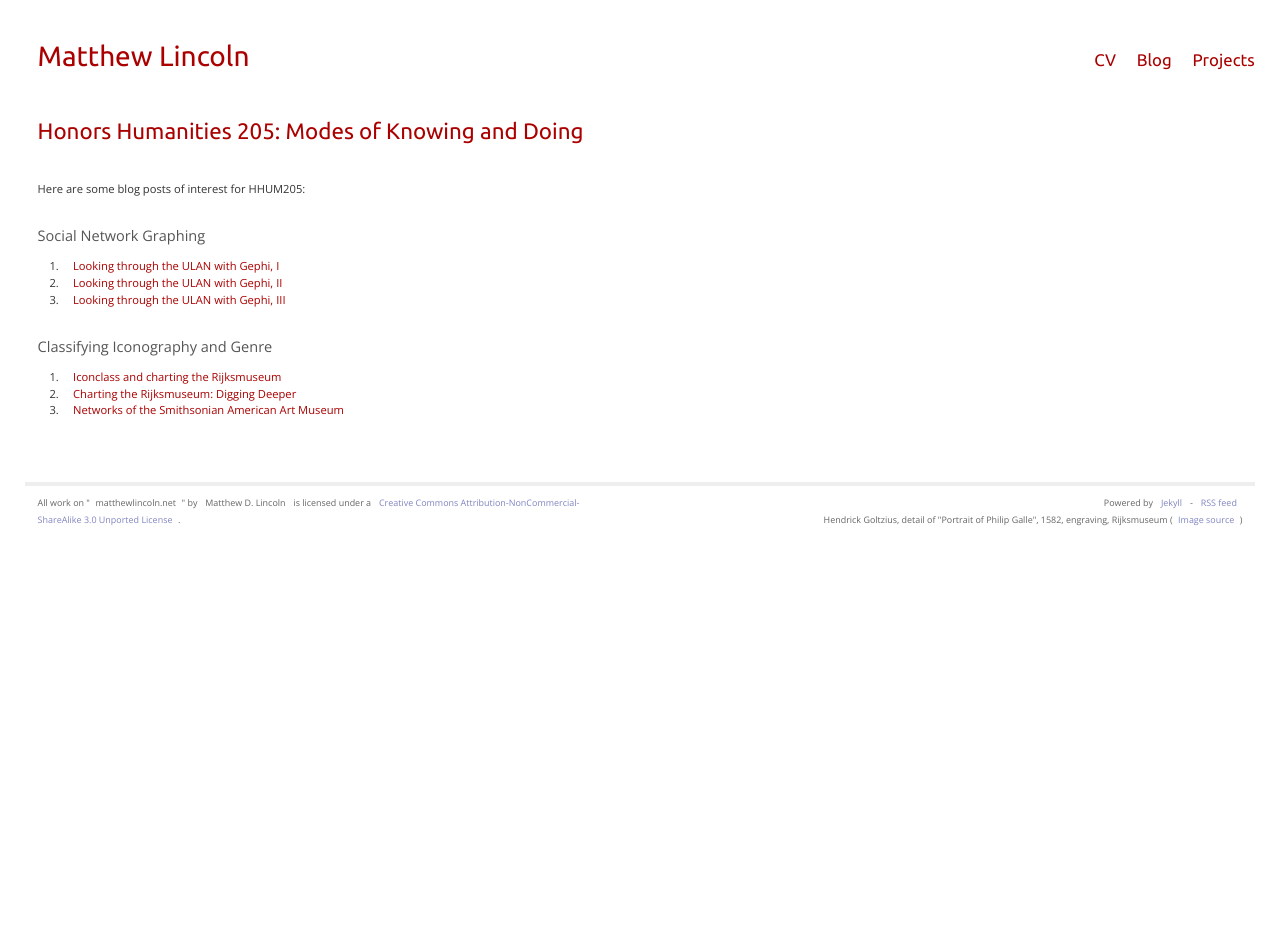
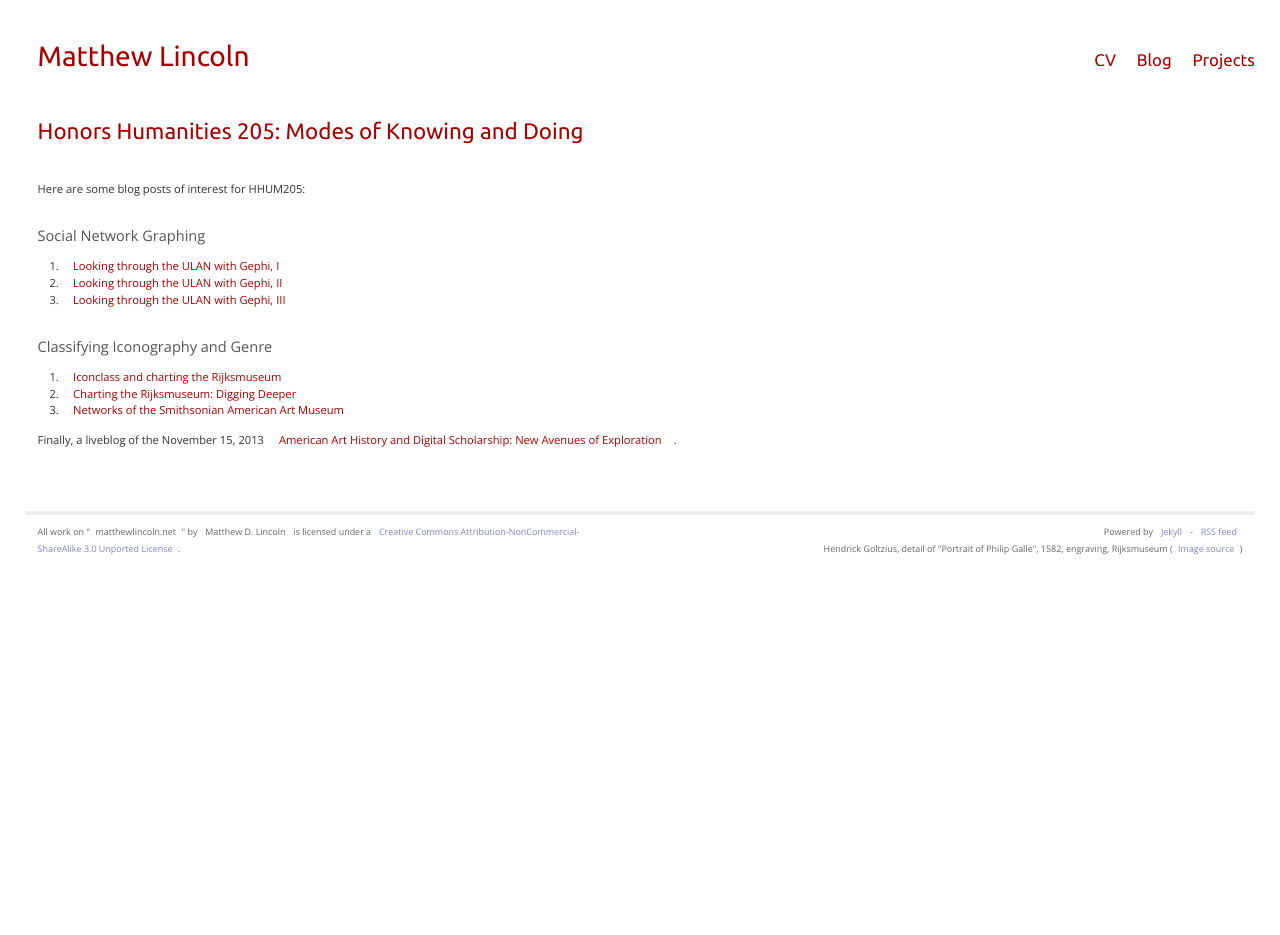
Before and after one commit to mdlincoln/mdlincoln.github.io, a Jekyll site: the page built from hhum205.md, in a window 1280 px wide. Built offline with Jekyll 4.4.1, drawn with Linux system fonts in a browser that asks for light colours.

Commit message:
HHUM link to AAA symposium blog

```diff
--- a/hhum205.md
+++ b/hhum205.md
@@ -20,3 +20,5 @@ Here are some blog posts of interest for HHUM205:
 4. [Iconclass and charting the Rijksmuseum](/2013/09/18/iconclass-and-charting-the-rijksmuseum.html)
 5. [Charting the Rijksmuseum: Digging Deeper](/2013/10/04/charting-the-rijksmuseum-digging-deeper.html)
 6. [Networks of the Smithsonian American Art Museum](/2013/11/12/networks-of-the-smithsonian-american-art-museum.html)
+
+Finally, a liveblog of the November 15, 2013 [American Art History and Digital Scholarship: New Avenues of Exploration](/2013/11/15/american-art-history-and-digital-scholarship.html).
```
